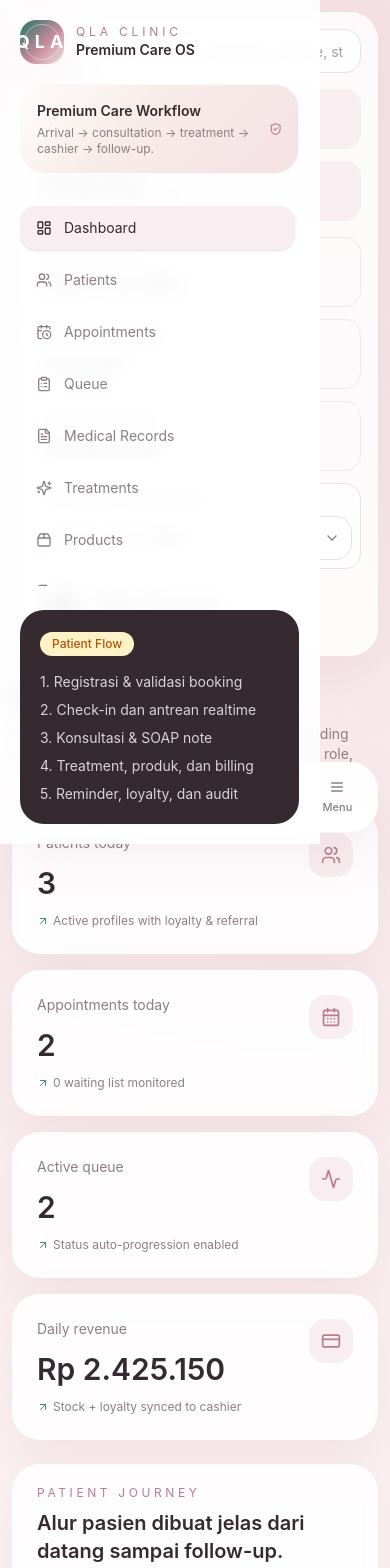
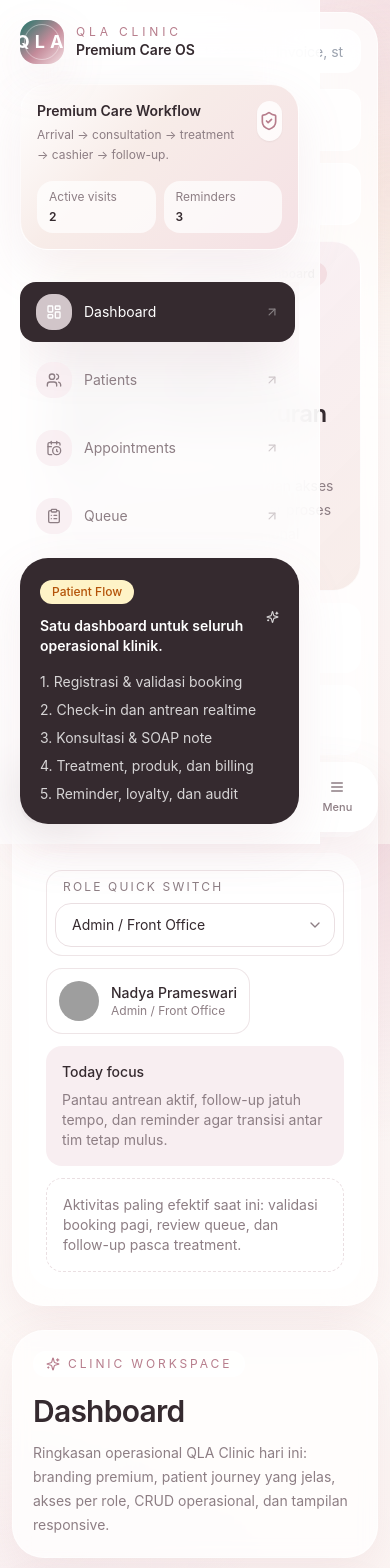
Before and after one commit to sobri3195/qla-clinic, a React (Vite) app: page / in a window 390 px wide. Shown: the top 1568 px of the page. Built offline with nearby package versions, Linux system fonts and the light colour scheme; grey boxes are pictures that could not be loaded.

Commit message:
Improve UI polish and responsiveness

```diff
--- a/src/components/shared/page-shell.tsx
+++ b/src/components/shared/page-shell.tsx
@@ -1,16 +1,23 @@
 import type React from 'react';
 import { motion } from 'framer-motion';
+import { Sparkles } from 'lucide-react';
 import { cn } from '@/lib/utils';
 
 export function PageShell({ title, description, actions, children, className }: { title: string; description?: string; actions?: React.ReactNode; children: React.ReactNode; className?: string; }) {
   return (
     <motion.section initial={{ opacity: 0, y: 16 }} animate={{ opacity: 1, y: 0 }} transition={{ duration: 0.35 }} className={cn('space-y-6', className)}>
-      <div className="flex flex-col gap-4 lg:flex-row lg:items-center lg:justify-between">
-        <div>
-          <h1 className="text-3xl font-semibold tracking-tight">{title}</h1>
-          {description && <p className="mt-2 text-sm text-muted">{description}</p>}
+      <div className="overflow-hidden rounded-[32px] border border-white/60 bg-white/70 p-5 shadow-soft backdrop-blur xl:p-6">
+        <div className="flex flex-col gap-4 lg:flex-row lg:items-end lg:justify-between">
+          <div className="max-w-3xl">
+            <div className="inline-flex items-center gap-2 rounded-full border border-white/80 bg-white/70 px-3 py-1 text-xs uppercase tracking-[0.24em] text-primary">
+              <Sparkles className="h-3.5 w-3.5" />
+              Clinic workspace
+            </div>
+            <h1 className="mt-4 text-3xl font-semibold tracking-tight sm:text-4xl">{title}</h1>
+            {description && <p className="mt-3 max-w-2xl text-sm leading-6 text-muted sm:text-[15px]">{description}</p>}
+          </div>
+          {actions && <div className="flex flex-col gap-3 sm:flex-row sm:items-center">{actions}</div>}
         </div>
-        {actions}
       </div>
       {children}
     </motion.section>
--- a/src/components/shared/stat-card.tsx
+++ b/src/components/shared/stat-card.tsx
@@ -5,15 +5,18 @@ import { Card } from '@/components/ui/card';
 
 export function StatCard({ title, value, hint, icon: Icon }: { title: string; value: string; hint: string; icon: React.ElementType; }) {
   return (
-    <motion.div whileHover={{ y: -4 }} transition={{ duration: 0.2 }}>
-      <Card className="h-full bg-white/85">
+    <motion.div whileHover={{ y: -4 }} transition={{ duration: 0.2 }} className="h-full">
+      <Card className="h-full overflow-hidden bg-[linear-gradient(180deg,rgba(255,255,255,0.95),rgba(248,237,240,0.88))]">
         <div className="flex items-start justify-between gap-4">
-          <div>
+          <div className="min-w-0">
             <p className="text-sm text-muted">{title}</p>
-            <h3 className="mt-3 text-3xl font-semibold">{value}</h3>
-            <p className="mt-3 flex items-center gap-1 text-xs text-muted"><ArrowUpRight className="h-3 w-3 text-success" /> {hint}</p>
+            <h3 className="mt-3 break-words text-3xl font-semibold sm:text-[2rem]">{value}</h3>
+            <p className="mt-3 flex items-center gap-1 text-xs leading-5 text-muted"><ArrowUpRight className="h-3 w-3 shrink-0 text-success" /> {hint}</p>
           </div>
-          <div className="rounded-2xl bg-secondary p-3 text-primary"><Icon className="h-5 w-5" /></div>
+          <div className="flex h-12 w-12 shrink-0 items-center justify-center rounded-[20px] bg-white/90 text-primary shadow-sm"><Icon className="h-5 w-5" /></div>
+        </div>
+        <div className="mt-5 h-2 rounded-full bg-white/80">
+          <div className="h-full w-2/3 rounded-full bg-[linear-gradient(90deg,#b77d8c,#d8b594)]" />
         </div>
       </Card>
     </motion.div>
--- a/src/components/ui/card.tsx
+++ b/src/components/ui/card.tsx
@@ -3,7 +3,7 @@ import * as React from 'react';
 import { cn } from '@/lib/utils';
 
 export function Card({ className, ...props }: React.HTMLAttributes<HTMLDivElement>) {
-  return <div className={cn('rounded-[28px] border border-white/60 bg-white/80 p-6 shadow-soft backdrop-blur', className)} {...props} />;
+  return <div className={cn('rounded-[28px] border border-white/60 bg-white/80 p-6 shadow-soft backdrop-blur transition duration-200 hover:shadow-[0_20px_60px_rgba(183,125,140,0.16)]', className)} {...props} />;
 }
 
 export function CardHeader({ className, ...props }: React.HTMLAttributes<HTMLDivElement>) {
--- a/src/index.css
+++ b/src/index.css
@@ -22,6 +22,7 @@ body {
     radial-gradient(circle at top right, rgba(244, 223, 227, 0.92), transparent 32%),
     radial-gradient(circle at bottom left, rgba(248, 237, 240, 0.85), transparent 30%),
     linear-gradient(180deg, #fffdfb 0%, #fcf5f3 100%);
+  background-attachment: fixed;
 }
 
 #root {
@@ -31,6 +32,22 @@ body {
 img {
   display: block;
   max-width: 100%;
+}
+
+a {
+  transition: color 180ms ease;
+}
+
+button,
+input,
+select,
+textarea {
+  font: inherit;
+}
+
+::selection {
+  background: rgba(183, 125, 140, 0.24);
+  color: #352a2f;
 }
 
 ::-webkit-scrollbar {
--- a/src/layouts/app-layout.tsx
+++ b/src/layouts/app-layout.tsx
@@ -15,8 +15,9 @@ import {
   Package2,
   Menu,
   ShieldCheck,
+  ArrowUpRight,
 } from 'lucide-react';
-import { NavLink, Outlet, useNavigate } from 'react-router-dom';
+import { NavLink, Outlet, useLocation, useNavigate } from 'react-router-dom';
 import { motion } from 'framer-motion';
 import { useMemo, useState } from 'react';
 import { useAppStore } from '@/store/app-store';
@@ -52,9 +53,12 @@ const roleOptions: Role[] = ['Admin / Front Office', 'Dokter / Aesthetic Doctor'
 export function AppLayout() {
   const { currentUser, settings, followUps, appointments, queue, reminders, logout, switchRole } = useAppStore();
   const navigate = useNavigate();
+  const location = useLocation();
   const [sidebarOpen, setSidebarOpen] = useState(false);
   const allowedItems = useMemo(() => navItems.filter((item) => canAccessModule(currentUser?.role, item.module)), [currentUser?.role]);
   const mobileNavItems = useMemo(() => allowedItems.slice(0, 4), [allowedItems]);
+  const activeItem = useMemo(() => allowedItems.find((item) => item.to === location.pathname) ?? allowedItems[0], [allowedItems, location.pathname]);
+  const todayAppointments = appointments.filter((item) => item.date === new Date().toISOString().slice(0, 10) && item.status !== 'cancelled').length;
 
   const handleLogout = () => {
     logout();
@@ -62,24 +66,42 @@ export function AppLayout() {
   };
 
   return (
-    <div className="min-h-screen bg-transparent lg:flex">
-      {sidebarOpen && <button aria-label="Close sidebar overlay" className="fixed inset-0 z-20 bg-[#352a2f]/20 backdrop-blur-sm lg:hidden" onClick={() => setSidebarOpen(false)} />}
+    <div className="relative min-h-screen overflow-hidden bg-transparent lg:flex">
+      <div className="pointer-events-none absolute inset-0">
+        <div className="absolute left-[-8rem] top-[-7rem] h-56 w-56 rounded-full bg-primary/12 blur-3xl sm:h-72 sm:w-72" />
+        <div className="absolute right-[-6rem] top-24 h-48 w-48 rounded-full bg-[#f2d6b9]/35 blur-3xl sm:h-72 sm:w-72" />
+        <div className="absolute bottom-0 left-1/3 h-44 w-44 rounded-full bg-[#dfeeea] blur-3xl sm:h-64 sm:w-64" />
+      </div>
+
+      {sidebarOpen && <button aria-label="Close sidebar overlay" className="fixed inset-0 z-20 bg-[#352a2f]/25 backdrop-blur-sm lg:hidden" onClick={() => setSidebarOpen(false)} />}
       <motion.aside
         animate={{ x: 0 }}
         className={cn(
-          'fixed inset-y-0 left-0 z-30 flex w-[88vw] max-w-80 flex-col border-r border-white/60 bg-white/90 p-5 backdrop-blur lg:sticky lg:w-72',
+          'fixed inset-y-0 left-0 z-30 flex w-[88vw] max-w-80 flex-col border-r border-white/60 bg-white/85 p-5 backdrop-blur-xl lg:sticky lg:top-0 lg:h-screen lg:w-72 lg:bg-white/72',
           sidebarOpen ? 'translate-x-0' : '-translate-x-full lg:translate-x-0'
         )}
       >
         <div className="mb-8">
           <BrandLogo />
-          <div className="mt-5 rounded-[24px] border border-white/70 bg-hero-gradient p-4">
-            <div className="flex items-center justify-between gap-3">
+          <div className="mt-5 overflow-hidden rounded-[28px] border border-white/80 bg-hero-gradient p-4 shadow-soft">
+            <div className="flex items-start justify-between gap-3">
               <div>
                 <p className="text-sm font-semibold">Premium Care Workflow</p>
-                <p className="mt-1 text-xs text-muted">Arrival → consultation → treatment → cashier → follow-up.</p>
+                <p className="mt-1 text-xs leading-5 text-muted">Arrival → consultation → treatment → cashier → follow-up.</p>
               </div>
-              <ShieldCheck className="h-5 w-5 text-primary" />
+              <div className="flex h-10 w-10 items-center justify-center rounded-2xl bg-white/80 text-primary shadow-sm">
+                <ShieldCheck className="h-5 w-5" />
+              </div>
+            </div>
+            <div className="mt-4 grid grid-cols-2 gap-2 text-xs">
+              <div className="rounded-2xl bg-white/70 px-3 py-2">
+                <p className="text-muted">Active visits</p>
+                <p className="mt-1 font-semibold text-foreground">{todayAppointments}</p>
+              </div>
+              <div className="rounded-2xl bg-white/70 px-3 py-2">
+                <p className="text-muted">Reminders</p>
+                <p className="mt-1 font-semibold text-foreground">{reminders.length}</p>
+              </div>
             </div>
           </div>
         </div>
@@ -92,19 +114,28 @@ export function AppLayout() {
               onClick={() => setSidebarOpen(false)}
               className={({ isActive }) =>
                 cn(
-                  'flex items-center gap-3 rounded-2xl px-4 py-3 text-sm transition',
-                  isActive ? 'bg-secondary text-foreground shadow' : 'text-muted hover:bg-secondary/80'
+                  'group flex items-center gap-3 rounded-2xl px-4 py-3 text-sm transition duration-200',
+                  isActive ? 'bg-[#352a2f] text-white shadow-soft' : 'text-muted hover:bg-white/80 hover:text-foreground'
                 )
               }
             >
+              <span className="flex h-9 w-9 items-center justify-center rounded-2xl bg-secondary/80 transition group-hover:bg-secondary">
                 <Icon className="h-4 w-4" />
-              <span>{label}</span>
+              </span>
+              <span className="flex-1">{label}</span>
+              <ArrowUpRight className="h-3.5 w-3.5 opacity-40 transition group-hover:opacity-100" />
             </NavLink>
           ))}
         </nav>
 
-        <div className="mt-6 rounded-[24px] bg-[#352a2f] p-5 text-white">
+        <div className="mt-6 rounded-[28px] bg-[#352a2f] p-5 text-white shadow-soft">
+          <div className="flex items-center justify-between gap-3">
+            <div>
               <Badge variant="gold">Patient Flow</Badge>
+              <p className="mt-3 text-sm font-semibold">Satu dashboard untuk seluruh operasional klinik.</p>
+            </div>
+            <Sparkles className="h-5 w-5 text-white/80" />
+          </div>
           <ol className="mt-4 space-y-2 text-sm text-white/80">
             <li>1. Registrasi & validasi booking</li>
             <li>2. Check-in dan antrean realtime</li>
@@ -115,25 +146,27 @@ export function AppLayout() {
         </div>
       </motion.aside>
 
-      <div className="flex-1 px-3 pb-24 pt-3 sm:px-4 sm:pt-4 lg:p-6 lg:pb-6">
-        <header className="mb-6 space-y-4 rounded-[28px] border border-white/60 bg-white/80 p-4 shadow-soft backdrop-blur">
-          <div className="flex flex-col gap-4 xl:flex-row xl:items-center xl:justify-between">
+      <div className="relative z-10 flex-1 px-3 pb-24 pt-3 sm:px-4 sm:pt-4 lg:p-6 lg:pb-6">
+        <header className="mb-6 overflow-hidden rounded-[32px] border border-white/60 bg-white/75 p-4 shadow-soft backdrop-blur-xl">
+          <div className="grid gap-4 xl:grid-cols-[1.15fr_0.85fr] xl:items-start">
+            <div className="space-y-4">
+              <div className="flex flex-col gap-4 lg:flex-row lg:items-center lg:justify-between">
                 <div className="flex items-center gap-3">
                   <Button variant="secondary" size="icon" className="lg:hidden" onClick={() => setSidebarOpen((prev) => !prev)}>
                     <Menu className="h-4 w-4" />
                   </Button>
-              <div className="relative flex-1 xl:w-[420px]">
+                  <div className="relative flex-1 lg:min-w-[320px] xl:w-[420px]">
                     <Search className="absolute left-4 top-1/2 h-4 w-4 -translate-y-1/2 text-muted" />
-                <Input className="pl-10" placeholder="Cari pasien, treatment, invoice, staff..." />
+                    <Input className="border-white/70 bg-white/85 pl-10" placeholder="Cari pasien, treatment, invoice, staff..." />
                   </div>
                 </div>
 
                 <div className="grid gap-3 sm:grid-cols-2 xl:flex xl:flex-wrap xl:items-center">
-              <div className="rounded-2xl bg-secondary px-4 py-3 text-sm text-foreground">
+                  <div className="rounded-2xl border border-white/70 bg-white/75 px-4 py-3 text-sm text-foreground">
                     <p className="font-medium">{settings.systemName}</p>
                     <p className="text-xs text-muted">{settings.openingHours} • Reminder {reminders.length}</p>
                   </div>
-              <div className="rounded-2xl bg-secondary px-4 py-3 text-sm">
+                  <div className="rounded-2xl border border-white/70 bg-white/75 px-4 py-3 text-sm">
                     <p className="font-medium">{appointments.filter((item) => item.status !== 'cancelled').length} active visits</p>
                     <p className="text-xs text-muted">Queue {queue.length} • Follow-up {followUps.length}</p>
                   </div>
@@ -144,23 +177,38 @@ export function AppLayout() {
                 </div>
               </div>
 
-          <div className="grid gap-3 xl:grid-cols-[1fr_auto] xl:items-center">
-            <div className="grid gap-3 md:grid-cols-3">
+              <div className="grid gap-3 lg:grid-cols-[1.2fr_0.8fr]">
+                <div className="rounded-[28px] border border-white/70 bg-[linear-gradient(135deg,rgba(255,255,255,0.92),rgba(248,237,240,0.88),rgba(247,235,231,0.9))] p-5">
+                  <div className="flex flex-wrap items-center gap-2">
+                    <Badge variant="gold">Live workspace</Badge>
+                    <Badge variant="pink">Responsive dashboard</Badge>
+                  </div>
+                  <h2 className="mt-4 text-2xl font-semibold tracking-tight text-foreground sm:text-[2rem]">
+                    {activeItem?.label ?? 'Clinic overview'} dengan tampilan yang lebih modern, ringan, dan nyaman di semua ukuran layar.
+                  </h2>
+                  <p className="mt-3 max-w-2xl text-sm leading-6 text-muted">
+                    Gunakan pencarian, role switch, dan akses modul cepat untuk berpindah antar proses tanpa kehilangan konteks operasional harian.
+                  </p>
+                </div>
+
+                <div className="grid gap-3 sm:grid-cols-3 lg:grid-cols-1">
                   {[
                     ['Role aktif', currentUser?.role ?? '-'],
                     ['Service point', `${settings.servicePoints.length} area aktif`],
                     ['Akses modul', `${allowedItems.length} modul tersedia`],
                   ].map(([label, value]) => (
-                <div key={label} className="rounded-2xl border border-border/70 px-4 py-3 text-sm">
+                    <div key={label} className="rounded-2xl border border-white/70 bg-white/80 px-4 py-3 text-sm">
                       <p className="text-xs uppercase tracking-[0.18em] text-muted">{label}</p>
                       <p className="mt-2 font-medium text-foreground">{value}</p>
                     </div>
                   ))}
                 </div>
+              </div>
+            </div>
 
-            <div className="flex flex-col gap-3 md:flex-row md:items-center">
+            <div className="flex flex-col gap-3 rounded-[28px] border border-white/70 bg-white/65 p-4 backdrop-blur">
               {currentUser && (
-                <div className="min-w-[250px] rounded-2xl border border-border bg-white/80 p-2">
+                <div className="rounded-2xl border border-border/80 bg-white/80 p-2">
                   <p className="px-2 pb-2 text-xs uppercase tracking-[0.18em] text-muted">Role quick switch</p>
                   <Select value={currentUser.role} onChange={(value) => switchRole(value as Role)} options={roleOptions.map((item) => ({ value: item, label: item }))} />
                 </div>
@@ -168,14 +216,14 @@ export function AppLayout() {
               {currentUser && (
                 <DropdownMenu>
                   <DropdownMenuTrigger asChild>
-                    <button className="flex items-center gap-3 rounded-2xl border border-border bg-white px-3 py-2 text-left">
+                    <button className="flex items-center gap-3 rounded-2xl border border-border/80 bg-white/90 px-3 py-3 text-left transition hover:-translate-y-0.5">
                       <Avatar>
                         <AvatarImage src={currentUser.avatar} alt={currentUser.name} />
                         <AvatarFallback>{currentUser.name.slice(0, 2)}</AvatarFallback>
                       </Avatar>
-                      <div>
-                        <p className="text-sm font-medium">{currentUser.name}</p>
-                        <p className="text-xs text-muted">{currentUser.role}</p>
+                      <div className="min-w-0 flex-1">
+                        <p className="truncate text-sm font-medium">{currentUser.name}</p>
+                        <p className="truncate text-xs text-muted">{currentUser.role}</p>
                       </div>
                     </button>
                   </DropdownMenuTrigger>
@@ -187,6 +235,15 @@ export function AppLayout() {
                   </DropdownMenuContent>
                 </DropdownMenu>
               )}
+              <div className="grid gap-3 sm:grid-cols-2 xl:grid-cols-1">
+                <div className="rounded-2xl bg-secondary/90 p-4 text-sm">
+                  <p className="font-medium text-foreground">Today focus</p>
+                  <p className="mt-2 text-muted">Pantau antrean aktif, follow-up jatuh tempo, dan reminder agar transisi antar tim tetap mulus.</p>
+                </div>
+                <div className="rounded-2xl border border-dashed border-border bg-white/70 p-4 text-sm text-muted">
+                  Aktivitas paling efektif saat ini: validasi booking pagi, review queue, dan follow-up pasca treatment.
+                </div>
+              </div>
             </div>
           </div>
         </header>
@@ -203,7 +260,7 @@ export function AppLayout() {
                 className={({ isActive }) =>
                   cn(
                     'flex min-w-0 flex-col items-center justify-center gap-1 rounded-2xl px-2 py-2 text-center text-[11px] font-medium transition',
-                    isActive ? 'bg-secondary text-foreground shadow-sm' : 'text-muted hover:bg-secondary/70'
+                    isActive ? 'bg-[#352a2f] text-white shadow-sm' : 'text-muted hover:bg-secondary/70'
                   )
                 }
               >
--- a/src/pages/dashboard-page.tsx
+++ b/src/pages/dashboard-page.tsx
@@ -1,4 +1,4 @@
-import { Activity, CalendarDays, CreditCard, Users, Sparkles, BellRing, ShieldCheck, Smartphone } from 'lucide-react';
+import { Activity, CalendarDays, CreditCard, Users, Sparkles, BellRing, ShieldCheck, Smartphone, ArrowUpRight, HeartHandshake, CalendarClock } from 'lucide-react';
 import { Card, CardDescription, CardHeader, CardTitle } from '@/components/ui/card';
 import { PageShell } from '@/components/shared/page-shell';
 import { StatCard } from '@/components/shared/stat-card';
@@ -33,15 +33,35 @@ export function DashboardPage() {
 
   return (
     <PageShell title="Dashboard" description="Ringkasan operasional QLA Clinic hari ini: branding premium, patient journey yang jelas, akses per role, CRUD operasional, dan tampilan responsive.">
-      <div className="grid gap-4 md:grid-cols-2 xl:grid-cols-4">
-        <StatCard title="Patients today" value={`${patients.length}`} hint="Active profiles with loyalty & referral" icon={Users} />
-        <StatCard title="Appointments today" value={`${appointments.filter((item) => item.date === new Date().toISOString().slice(0, 10)).length}`} hint={`${waitlistCount} waiting list monitored`} icon={CalendarDays} />
-        <StatCard title="Active queue" value={`${queue.length}`} hint="Status auto-progression enabled" icon={Activity} />
-        <StatCard title="Daily revenue" value={formatCurrency(todayRevenue)} hint="Stock + loyalty synced to cashier" icon={CreditCard} />
-      </div>
+      <div className="grid gap-4 xl:grid-cols-[1.2fr_0.8fr]">
+        <Card className="overflow-hidden bg-[linear-gradient(135deg,rgba(255,255,255,0.96),rgba(248,237,240,0.94),rgba(247,235,231,0.9))]">
+          <div className="flex flex-wrap items-center gap-2">
+            <Badge variant="gold">Executive overview</Badge>
+            <Badge variant="green">Live today</Badge>
+          </div>
+          <h2 className="mt-4 max-w-3xl text-2xl font-semibold tracking-tight sm:text-[2rem]">
+            Operasional hari ini terlihat lebih rapi, informatif, dan jauh lebih nyaman dibaca pada layar desktop maupun mobile.
+          </h2>
+          <p className="mt-3 max-w-2xl text-sm leading-6 text-muted">
+            Fokus utama hari ini adalah menjaga arus pasien tetap lancar dari appointment, antrean, konsultasi, hingga pembayaran dan follow-up.
+          </p>
+          <div className="mt-6 grid gap-3 sm:grid-cols-3">
+            {[
+              ['Queue terpantau', `${queue.length} pasien aktif di antrean`, Activity],
+              ['Booking terkendali', `${waitlistCount} pasien menunggu slot`, CalendarClock],
+              ['Service premium', `${followUps.length} follow-up siap dijalankan`, HeartHandshake],
+            ].map(([title, text, Icon]) => (
+              <div key={title} className="rounded-[24px] border border-white/70 bg-white/70 p-4">
+                <div className="flex h-10 w-10 items-center justify-center rounded-2xl bg-secondary text-primary">
+                  <Icon className="h-5 w-5" />
+                </div>
+                <p className="mt-4 font-medium">{title}</p>
+                <p className="mt-2 text-sm text-muted">{text}</p>
+              </div>
+            ))}
+          </div>
+        </Card>
 
-      <div className="grid gap-4 xl:grid-cols-[1.1fr_0.9fr]">
-        <PatientJourney />
         <Card>
           <CardHeader>
             <div>
@@ -67,6 +87,39 @@ export function DashboardPage() {
                     <p className="mt-1 text-sm text-muted">{text}</p>
                   </div>
                 </div>
+              </div>
+            ))}
+          </div>
+        </Card>
+      </div>
+
+      <div className="grid gap-4 md:grid-cols-2 xl:grid-cols-4">
+        <StatCard title="Patients today" value={`${patients.length}`} hint="Active profiles with loyalty & referral" icon={Users} />
+        <StatCard title="Appointments today" value={`${appointments.filter((item) => item.date === new Date().toISOString().slice(0, 10)).length}`} hint={`${waitlistCount} waiting list monitored`} icon={CalendarDays} />
+        <StatCard title="Active queue" value={`${queue.length}`} hint="Status auto-progression enabled" icon={Activity} />
+        <StatCard title="Daily revenue" value={formatCurrency(todayRevenue)} hint="Stock + loyalty synced to cashier" icon={CreditCard} />
+      </div>
+
+      <div className="grid gap-4 xl:grid-cols-[1.1fr_0.9fr]">
+        <PatientJourney />
+        <Card>
+          <CardHeader>
+            <div>
+              <CardTitle>Quick pulse</CardTitle>
+              <CardDescription>Snapshot singkat untuk membantu owner atau supervisor membaca kondisi hari ini.</CardDescription>
+            </div>
+            <ArrowUpRight className="h-5 w-5 text-primary" />
+          </CardHeader>
+          <div className="grid gap-3 sm:grid-cols-2 xl:grid-cols-1">
+            {[
+              ['Reminder siap kirim', `${reminders.length} campaign / reminder aktif`],
+              ['Audit trail', `${auditLogs.length} perubahan data tercatat`],
+              ['Treatment favorit', topTreatment.name],
+              ['Package highlight', treatmentPackages[0]?.name ?? '-'],
+            ].map(([title, text]) => (
+              <div key={title} className="rounded-[24px] border border-border p-4">
+                <p className="font-medium">{title}</p>
+                <p className="mt-2 text-sm text-muted">{text}</p>
               </div>
             ))}
           </div>
@@ -154,10 +207,10 @@ export function DashboardPage() {
             </div>
             <div className="space-y-3">
               {staff.slice(0, 4).map((member) => (
-                <div key={member.id} className="flex items-center justify-between rounded-2xl border border-border p-4">
-                  <div>
-                    <p className="font-medium">{member.name}</p>
-                    <p className="text-sm text-muted">{member.specialty}</p>
+                <div key={member.id} className="flex items-center justify-between gap-3 rounded-2xl border border-border p-4">
+                  <div className="min-w-0">
+                    <p className="truncate font-medium">{member.name}</p>
+                    <p className="truncate text-sm text-muted">{member.specialty}</p>
                   </div>
                   <Badge variant="green">{member.rating} / 5</Badge>
                 </div>
```
Also changed, not shown: src/pages/login-page.tsx (+33 -10 lines). Lines whose indentation alone changed are shown as unchanged.
